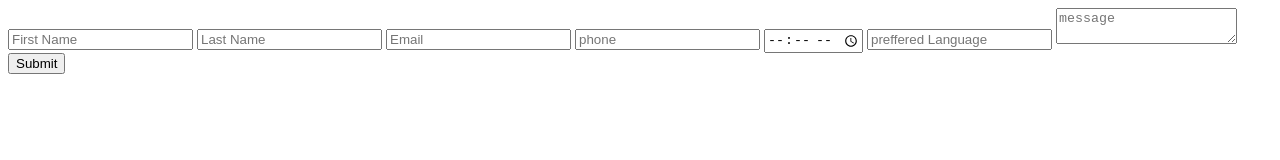
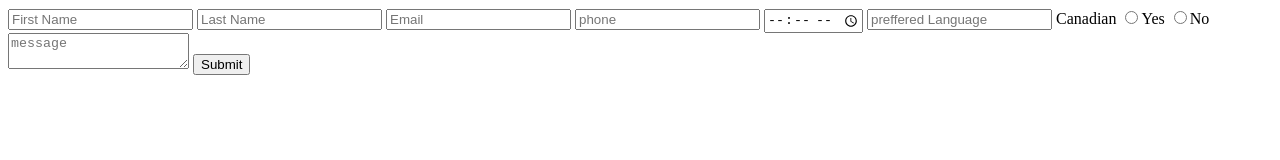
Before and after one commit to ISR-web-dev/email-gen, a website: page index.html in a window 1280 px wide. Drawn offline with Linux system fonts and the light colour scheme.

Commit message:
Updated v1

```diff
--- a/index.html
+++ b/index.html
@@ -3,7 +3,7 @@
 <head>
     <meta charset="UTF-8">
     <meta name="viewport" content="width=device-width, initial-scale=1.0">
-    <title>Document</title>
+    <title>Email Submission API by Israr_webdev</title>
 </head>
 <body>
     <form action="/submit" method="post">
@@ -13,6 +13,9 @@
         <input required type="number" name="phone" placeholder="phone">
         <input required type="time" name="time" placeholder="Time">
         <input required type="text" name="lang" placeholder="preffered Language">
+        <span>Canadian</span>
+        <input required type="radio" name="canadian" value="Yes"><label for="canadian">Yes</label>
+        <input required type="radio" name="canadian" value="No"><label for="canadian">No</label>
         <textarea name="message" id="" placeholder="message"></textarea>
         <button type="submit">Submit</button>
     </form>
```
